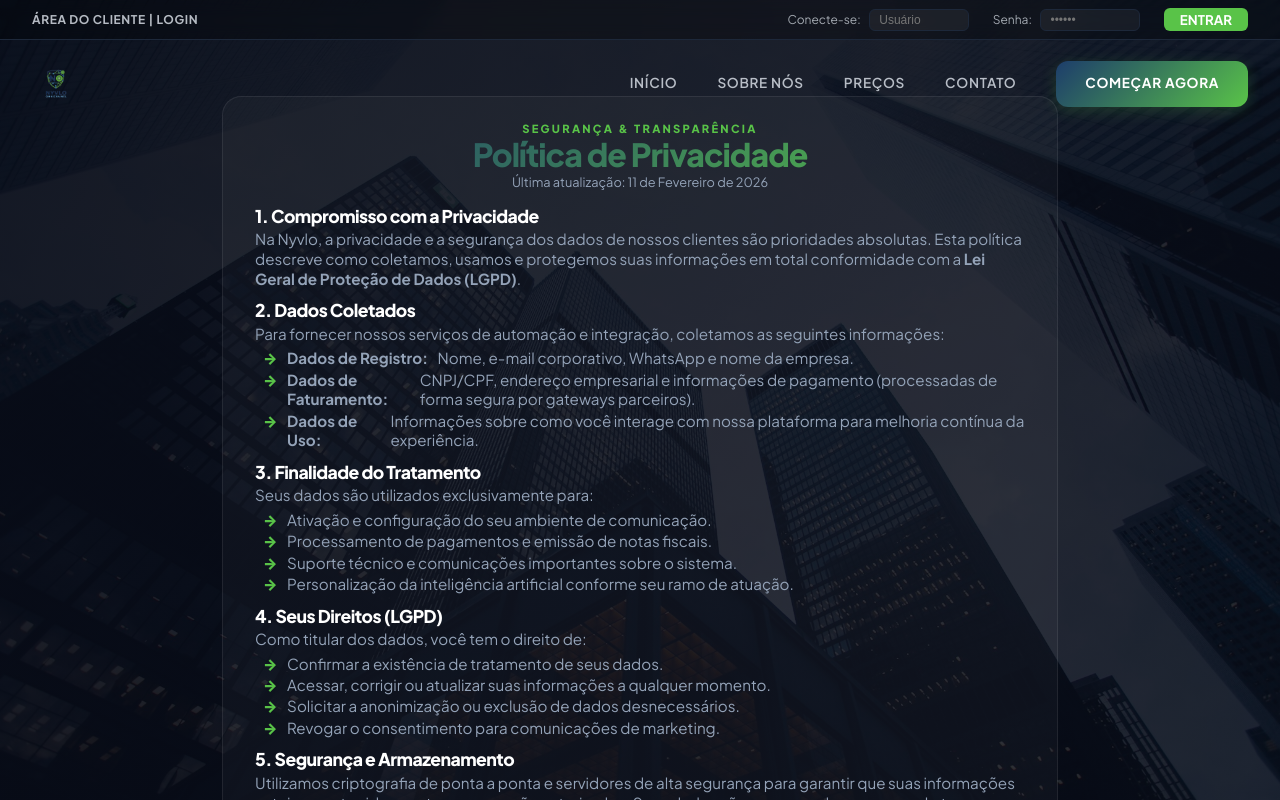
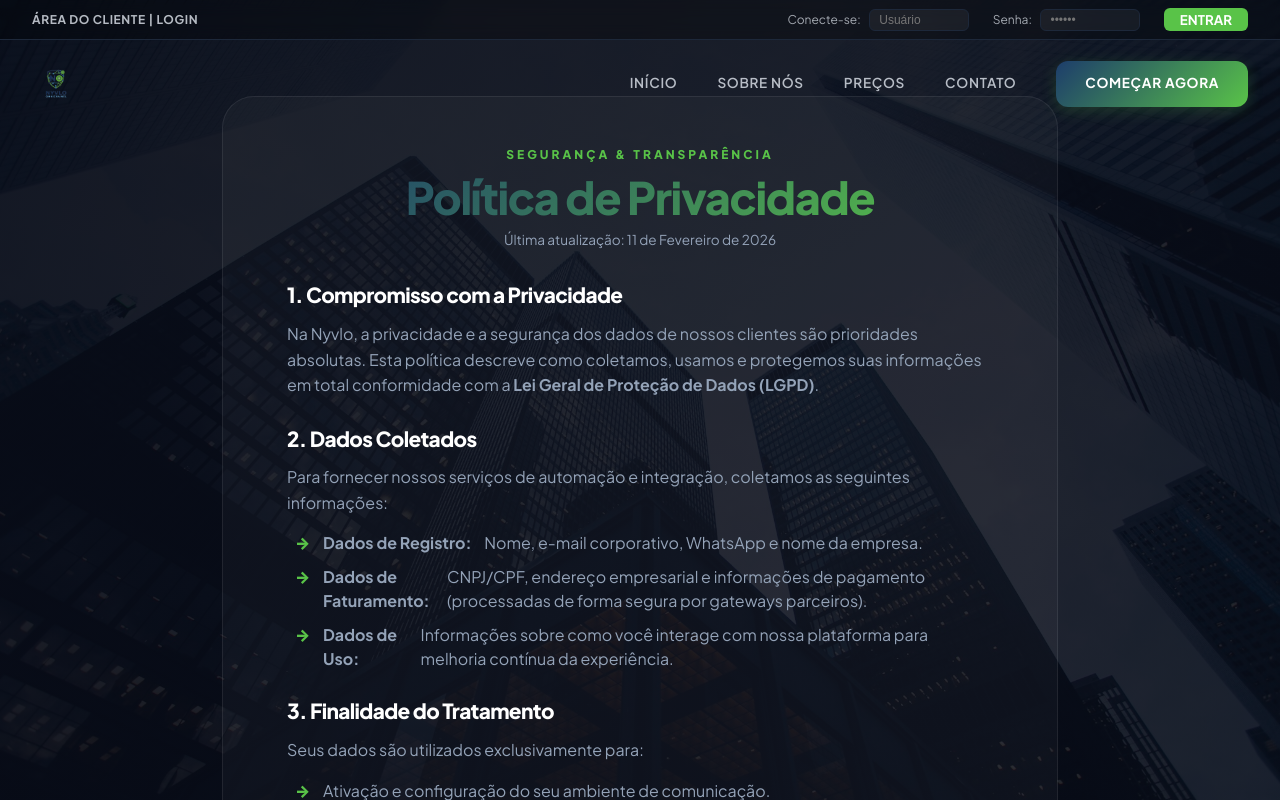
Before and after one commit to Nyvlo/Site-Nyvlo, a Vue app: page /privacy in a window 1280 px wide. Shown: the top 800 px of the page. Built offline with nearby package versions, Linux system fonts and the light colour scheme.

Commit message:
style: balance spacing in privacy page for better readability

```diff
--- a/src/views/PrivacyView.vue
+++ b/src/views/PrivacyView.vue
@@ -100,72 +100,72 @@
 }
 
 .privacy-card {
-  padding: 1.5rem 2rem;
-  border-radius: 1.2rem;
-  line-height: 1.3;
+  padding: 3rem 4rem;
+  border-radius: 2rem;
+  line-height: 1.6;
 }
 
 .privacy-header {
-  margin-bottom: 1rem;
+  margin-bottom: 2rem;
   text-align: center;
 }
 
 .sub-label {
   display: block;
-  font-size: 0.7rem;
+  font-size: 0.75rem;
   font-weight: 800;
   text-transform: uppercase;
-  letter-spacing: 0.2em;
+  letter-spacing: 0.25em;
   color: var(--vibrant-green);
-  margin-bottom: 0.1rem;
+  margin-bottom: 0.5rem;
 }
 
 .privacy-header h1 {
-  font-size: 2rem;
+  font-size: 2.8rem;
   font-weight: 900;
-  margin-bottom: 0.1rem;
+  margin-bottom: 0.5rem;
 }
 
 .privacy-header p {
   color: var(--text-muted);
-  font-size: 0.8rem;
+  font-size: 0.85rem;
   margin-bottom: 0;
 }
 
-/* CRITICAL: Overriding global section padding from style.css */
+/* CRITICAL: Overriding global section padding from style.css with balanced margin */
 .privacy-body section {
   padding: 0 !important;
-  margin: 0 0 0.8rem 0 !important;
+  margin-bottom: 1.8rem;
 }
 
 .privacy-body h2 {
-  font-size: 1.1rem;
+  font-size: 1.3rem;
   font-weight: 800;
   color: white;
-  margin-bottom: 0.2rem;
-  line-height: 1.1;
+  margin-bottom: 0.8rem;
+  line-height: 1.2;
 }
 
 .privacy-body p {
   color: var(--text-muted);
-  font-size: 0.95rem;
-  margin-bottom: 0.3rem;
+  font-size: 1rem;
+  margin-bottom: 1rem;
 }
 
 .privacy-body ul {
   list-style: none;
   padding-left: 0.5rem;
-  margin-bottom: 0.3rem;
+  margin-bottom: 1rem;
 }
 
 .privacy-body li {
   color: var(--text-muted);
-  font-size: 0.95rem;
-  margin-bottom: 0.1rem;
+  font-size: 1rem;
+  margin-bottom: 0.6rem;
   display: flex;
-  gap: 0.6rem;
+  gap: 0.8rem;
   align-items: flex-start;
-  line-height: 1.3;
+  line-height: 1.5;
 }
 
 .privacy-body li::before {
```
